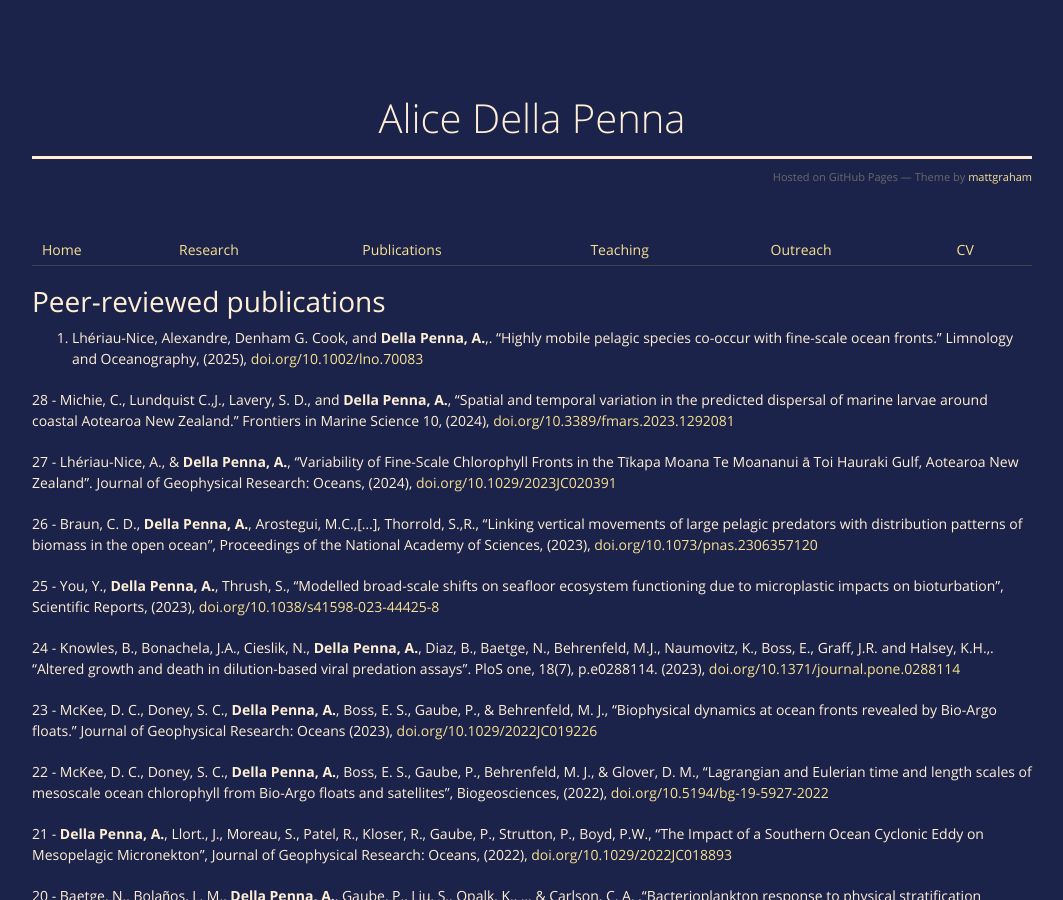
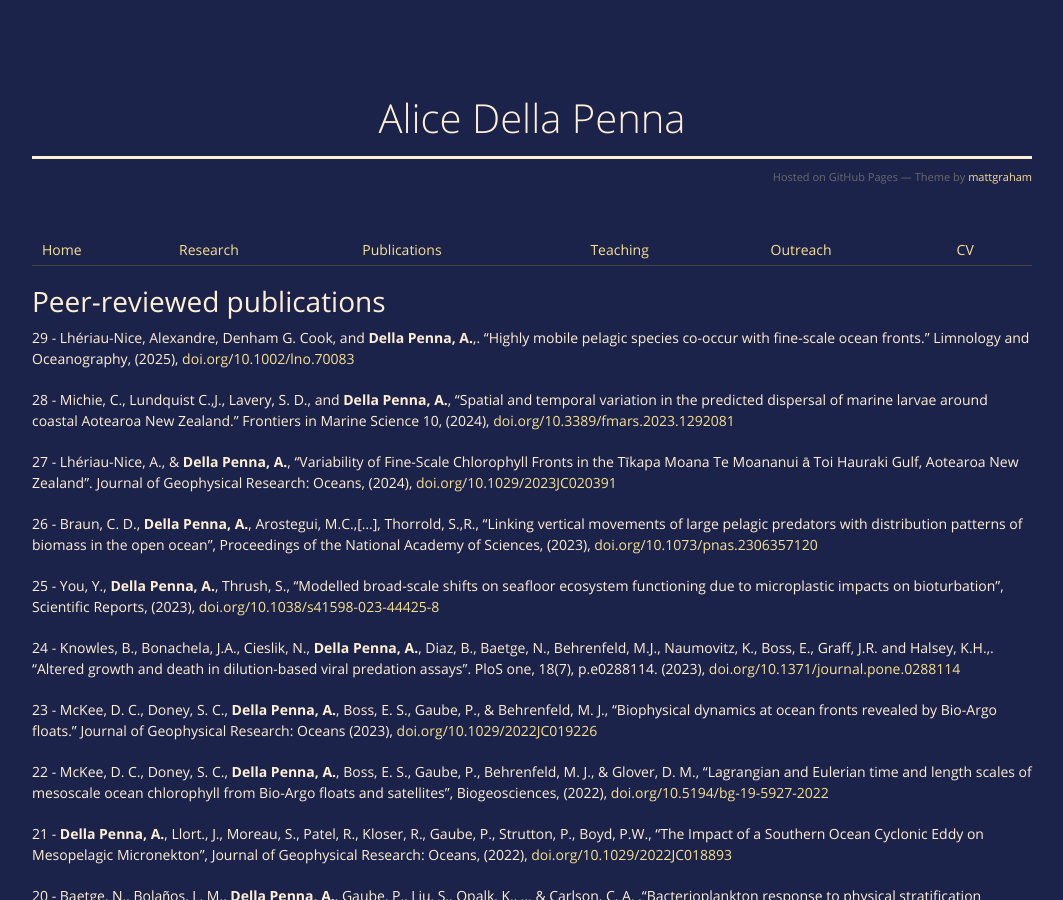
Before and after one commit to AliceDellaPenna/alicedellapenna.github.io, a Jekyll site: the page built from publications.md, in a window 1280 px wide and 900 px high. Shown: the whole window, without its empty margins (108-1171 px from the left). Built offline with Jekyll 4.4.1, drawn with Linux system fonts in a browser that asks for light colours; the repository's description, which GitHub fills in, is left out.

Commit message:
Update publications.md

```diff
--- a/publications.md
+++ b/publications.md
@@ -9,7 +9,7 @@ title: publications
 Peer-reviewed publications
 ==========================
 
-29. Lhériau‐Nice, Alexandre, Denham G. Cook, and **Della Penna, A.**,. "Highly mobile pelagic species co‐occur with fine‐scale ocean fronts." Limnology and Oceanography, (2025), [doi.org/10.1002/lno.70083](doi.org/10.1002/lno.70083)
+29 - Lhériau‐Nice, Alexandre, Denham G. Cook, and **Della Penna, A.**,. "Highly mobile pelagic species co‐occur with fine‐scale ocean fronts." Limnology and Oceanography, (2025), [doi.org/10.1002/lno.70083](doi.org/10.1002/lno.70083)
 
 28 -  Michie, C., Lundquist C.,J., Lavery, S. D., and **Della Penna, A.**, "Spatial and temporal variation in the predicted dispersal of marine larvae around coastal Aotearoa New Zealand." Frontiers in Marine Science 10, (2024), [doi.org/10.3389/fmars.2023.1292081](doi.org/10.3389/fmars.2023.1292081)
 
```
